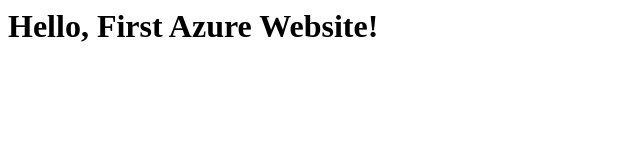
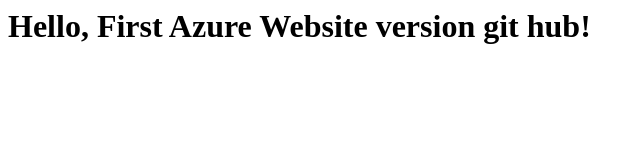
Before and after one commit to ravipalled/DemoDay1, a plain HTML site: page index.html in a window 1280 px wide. Shown: the whole page, without its empty margins (0-643 px from the left). Drawn offline with Linux system fonts and the light colour scheme.

Commit message:
Update index.html

```diff
--- a/index.html
+++ b/index.html
@@ -3,7 +3,7 @@
 </head>
 <body>
 <h1>
-Hello, First Azure Website!
+Hello, First Azure Website version git hub!
 </h1>
 </body>
 </html>
```
